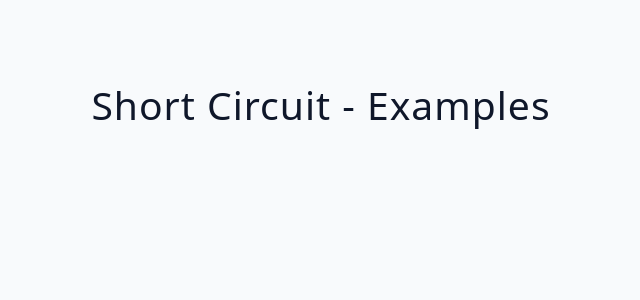
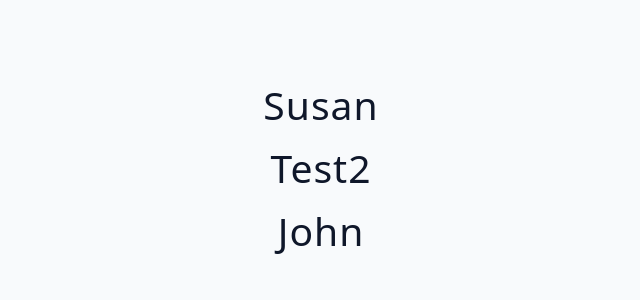
Before and after one commit to RedJyu/03-advanced-react, a React (Vite) app: page / in a window 1280 px wide. Shown: the top 300 px of the page, without its empty margins (319-959 px from the left). Built offline with nearby package versions, Linux system fonts and the light colour scheme.

Commit message:
examples

```diff
--- a/src/tutorial/03-conditional-rendering/starter/05-short-circuit-examples.jsx
+++ b/src/tutorial/03-conditional-rendering/starter/05-short-circuit-examples.jsx
@@ -8,7 +8,27 @@ const ShortCircuitExamples = () => {
   const [user, setUser] = useState({ name: 'john' });
   const [isEditing, setIsEditing] = useState(false);
 
-  return <h2>short circuit - examples</h2>;
+  return (
+    <div>
+      <h2>{name || 'default value'}</h2>
+      {text && (
+        <div>
+          <h2>test</h2>
+          <h2>{name}</h2>
+        </div>
+      )}
+
+      {user && <SomeComponent name={user.name} />}
+    </div>
+  );
+};
+const SomeComponent = ({ name }) => {
+  return (
+    <div>
+      <h2>test2</h2>
+      <h2>{name}</h2>
+    </div>
+  );
 };
 
 export default ShortCircuitExamples;
```
